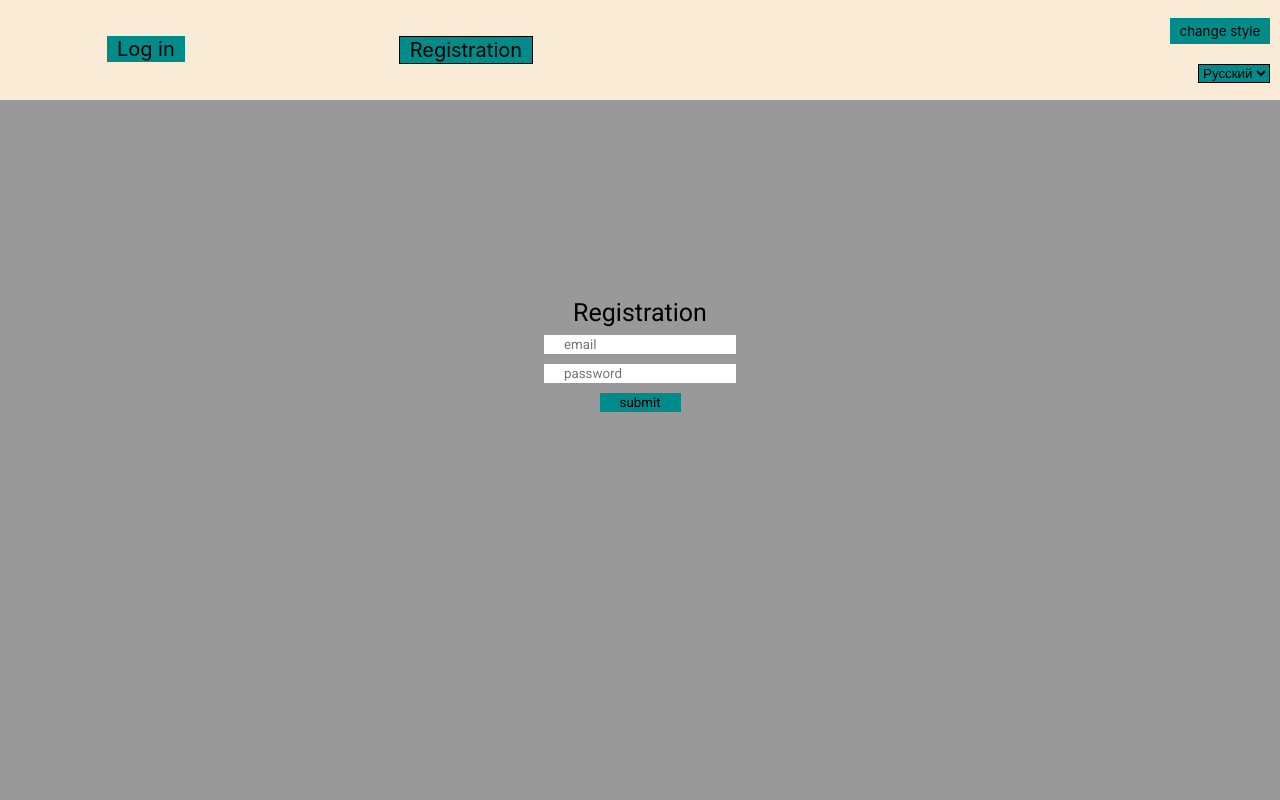
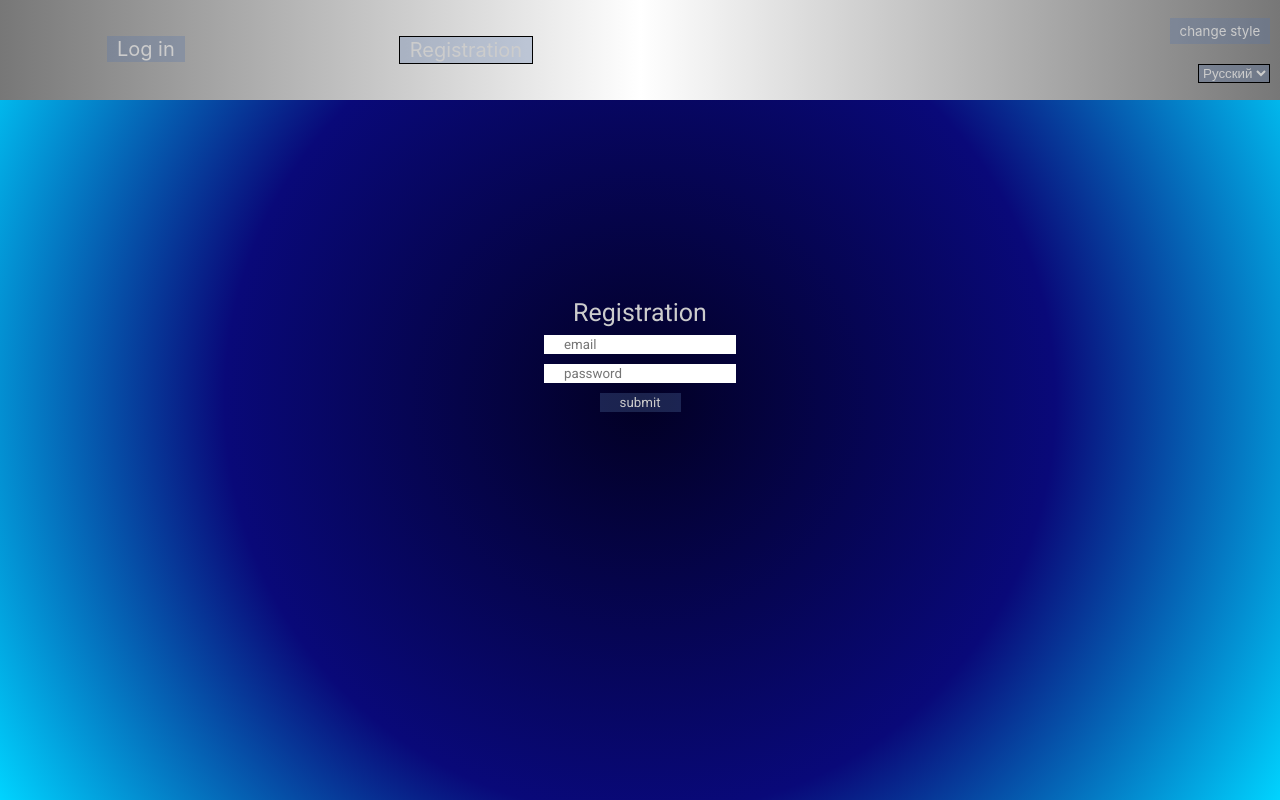
Before and after one commit to IliaKonstantinov/sfera__1, a Next.js app in the folder frontend/: page /registration in a window 1280 px wide. Built offline with nearby package versions, Linux system fonts and the light colour scheme.

Commit message:
change color styles

```diff
--- a/frontend/styles/A.module.scss
+++ b/frontend/styles/A.module.scss
@@ -5,26 +5,25 @@
   font-size: 20px;
   padding: 3px 10px;
   &:hover {
-    background-color: #888;
+    background-color: rgba(61, 61, 61, 0.6);
   }
 }
 
 .link {
-    @extend %tplLink;
-    background-color: $bgBtnStyle2;
-
+  @extend %tplLink;
+  background-color: $bgBtnStyle1;
 }
 
 .link_style1 {
-    @extend %tplLink;
-    background-color: $bgBtnStyle1;
+  @extend %tplLink;
+  background-color: $bgBtnStyle2;
 }
 
 .link_wrapper {
-  color: black;
+  color: $textColor;
 }
 
 .active {
-    color: black;
+  color: $textColor;
   border: 1px solid $activeColorBorder;
 }
--- a/frontend/styles/Login.module.scss
+++ b/frontend/styles/Login.module.scss
@@ -6,14 +6,14 @@
 }
 
 %tplInputSubmit {
+  color: $textColor;
   cursor: pointer;
   &:hover {
-    background-color: #888;
+    background-color: rgba(61, 61, 61, 0.6);
   }
 }
 
-
-.input_text{
+.input_text {
   @extend %tplInput;
 }
 .input_submit {
@@ -29,12 +29,10 @@
 
 .input_submit {
   @extend %tplInputSubmit;
-  background-color: $bgBtnStyle2;
-
-
+  background-color: $bgBtnStyle1;
 }
 
 .input_submit_style1 {
   @extend %tplInputSubmit;
-  background-color: $bgBtnStyle1;
+  background-color: $bgBtnStyle2;
 }
--- a/frontend/styles/Main.module.scss
+++ b/frontend/styles/Main.module.scss
@@ -7,6 +7,7 @@
   flex-direction: column;
   justify-content: center;
   align-items: center;
+  color: $textColor;
 }
 
 %btnSignout {
@@ -14,15 +15,16 @@
   margin-top: 10px;
 }
 
-.main
- {
+.main {
   @extend %tplMain;
   background-color: $bgMainStyle1;
+  background: $bgMainGredientStyle1;
 }
 
 .main_style1 {
   @extend %tplMain;
-  background-color: $bgMainStyle2;
+  background: $bgMainStyle2;
+  background: $bgMainGredientStyle2;
   font-family: "Roboto", sans-serif;
 }
 
@@ -40,14 +42,14 @@
   margin-bottom: 10px;
 }
 
-.profile_signout{
+.profile_signout {
+  @extend %btnSignout;
+  background-color: $bgBtnStyle1;
+}
+
+.profile_signout_style1 {
   @extend %btnSignout;
   background-color: $bgBtnStyle2;
-}
-
-.profile_signout_style1{
-  @extend %btnSignout;
-  background-color: $bgBtnStyle1;
 }
 .form_wrapper {
   text-align: center;
--- a/frontend/styles/MainContainer.module.scss
+++ b/frontend/styles/MainContainer.module.scss
@@ -19,25 +19,29 @@
   display: flex;
   border: 1px solid #000;
   margin: 10px;
+  color: $textColor;
 }
 
 %tplSettingsStyle {
+  color: $textColor;
   width: 100px;
   padding: 5px;
   margin: 10px;
   &:hover {
-    background-color: #888;
+    background-color: rgba(61, 61, 61, 0.6);
   }
 }
 
 .nav {
   @extend %tplNav;
-  background-color: $bgNavStyle1;
+  background: $bgNavStyle2;
+  background: $bgNavGredientStyle2;
 }
 
 .nav_style1 {
   @extend %tplNav;
-  background-color: $bgNavStyle2;
+  background: $bgNavStyle1;
+  background: $bgNavGredientStyle1;
 }
 
 .link {
@@ -53,25 +57,24 @@
   justify-content: space-between;
 }
 
-.settings_style
- {
+.settings_style {
+  @extend %tplSettingsStyle;
+  background-color: $bgBtnStyle1;
+}
+
+.settings_style1 {
   @extend %tplSettingsStyle;
   background-color: $bgBtnStyle2;
 }
 
-.settings_style1 {
-  @extend %tplSettingsStyle;
-  background-color: $bgBtnStyle1;
-}
-
 .locales {
   @extend %tplLocales;
-  background-color: $bgBtnStyle2;
+  background-color: $bgBtnStyle1;
 }
 
 .locales_sryle1 {
   @extend %tplLocales;
-  background-color: $bgBtnStyle1;
+  background-color: $bgBtnStyle2;
 }
 
 .locale {
@@ -82,7 +85,7 @@
   cursor: pointer;
   transition: color 0.3s ease;
   &:hover {
-    color: #888;
+    color: rgba(61, 61, 61, 0.6);
   }
 }
 
@@ -94,10 +97,9 @@
   cursor: pointer;
   transition: color 0.3s ease;
   &:hover {
-    color: #888;
+    color: rgba(61, 61, 61, 0.6);
   }
 }
-
 
 @media (max-width: 600px) {
   .nav,
--- a/frontend/styles/changeStyleParams.scss
+++ b/frontend/styles/changeStyleParams.scss
@@ -1,10 +1,56 @@
-$bgBtnStyle1: darkcyan;
-$bgBtnStyle2: #ccc;
+/*General style*/
+
 $bgHover: #666;
 $colorTextBtn: #555;
 $activeColorBorder: black;
+$textColor: #ccc;
 $errorTextColor: red;
-$bgMainStyle1: antiquewhite;
-$bgMainStyle2: #999;
-$bgNavStyle1: antiquewhite;
-$bgNavStyle2: #333;
+
+/*Style1*/
+
+/*Button Background*/
+$bgBtnStyle1: rgba(105, 105, 81, 0.4);
+
+/*Main Background*/
+$bgMainStyle1: rgb(34, 193, 195);
+$bgMainGredientStyle1: linear-gradient(
+  0deg,
+  rgba(34, 193, 195, 1) 0%,
+  rgba(253, 187, 45, 1) 100%
+);
+
+/*Header Navigator Background*/
+$bgNavStyle1: rgb(0, 0, 0);
+$bgNavGredientStyle1: linear-gradient(
+  25deg,
+  rgba(0, 0, 0, 1) 0%,
+  rgba(153, 153, 153, 1) 70%,
+  rgba(255, 255, 255, 1) 100%
+);
+
+/*Style2*/
+
+/*Button Background*/
+$bgBtnStyle2: rgba(87, 115, 168, 0.3);
+
+/*Main Background*/
+$bgMainStyle2: rgb(2, 0, 36);
+$bgMainGredientStyle2: radial-gradient(
+  circle,
+  rgba(2, 0, 36, 1) 0%,
+  rgba(9, 9, 121, 1) 55%,
+  rgba(0, 212, 255, 1) 100%
+);
+
+/*Header Navigator Background*/
+$bgNavStyle2: rgb(119, 119, 119);
+$bgNavGredientStyle2: linear-gradient(
+  90deg,
+  rgba(119, 119, 119, 1) 0%,
+  rgba(255, 255, 255, 1) 50%,
+  rgba(119, 119, 119, 1) 100%
+);
+/*
+#00d4ff
+#090979
+#020024 */
```
